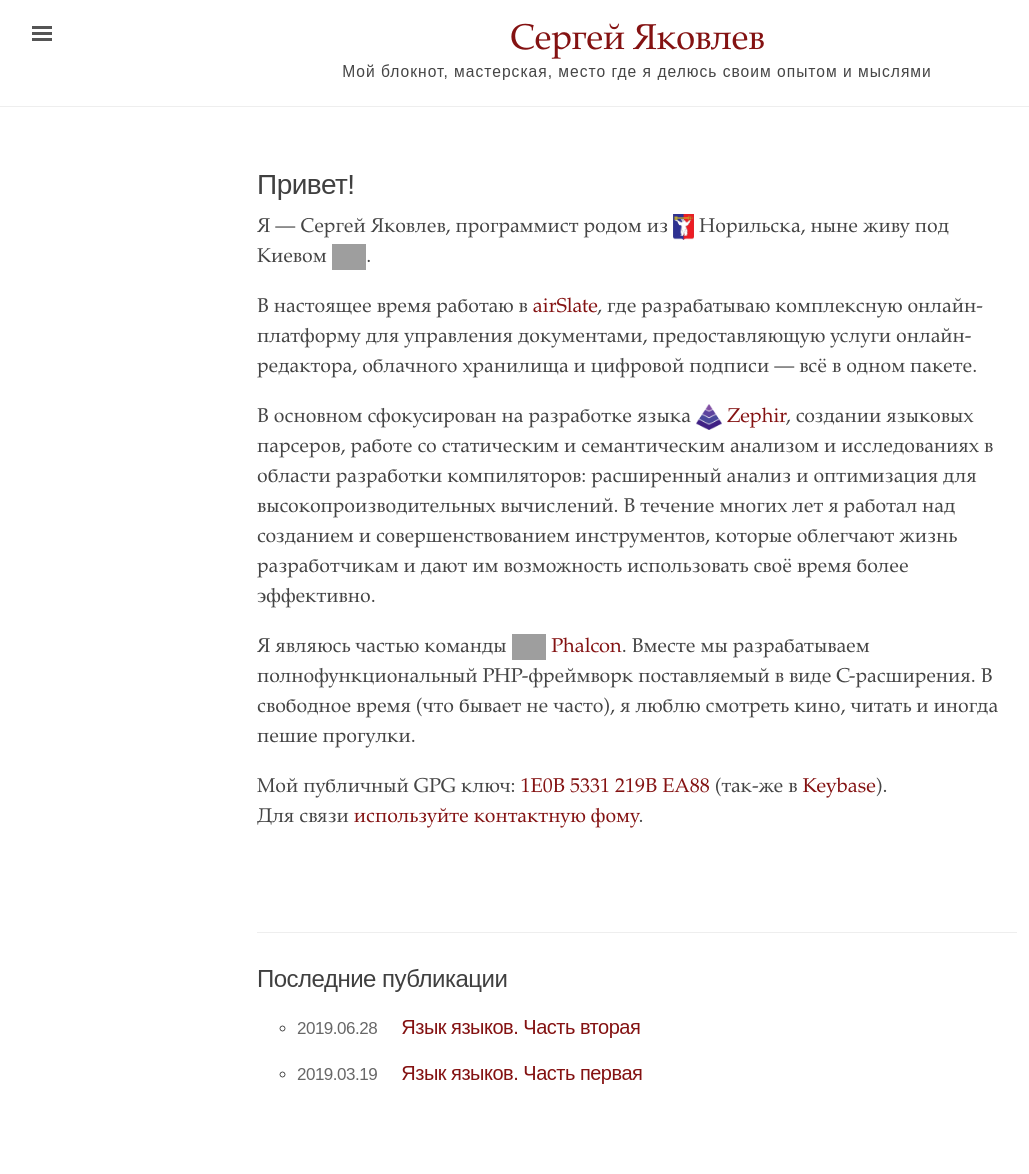
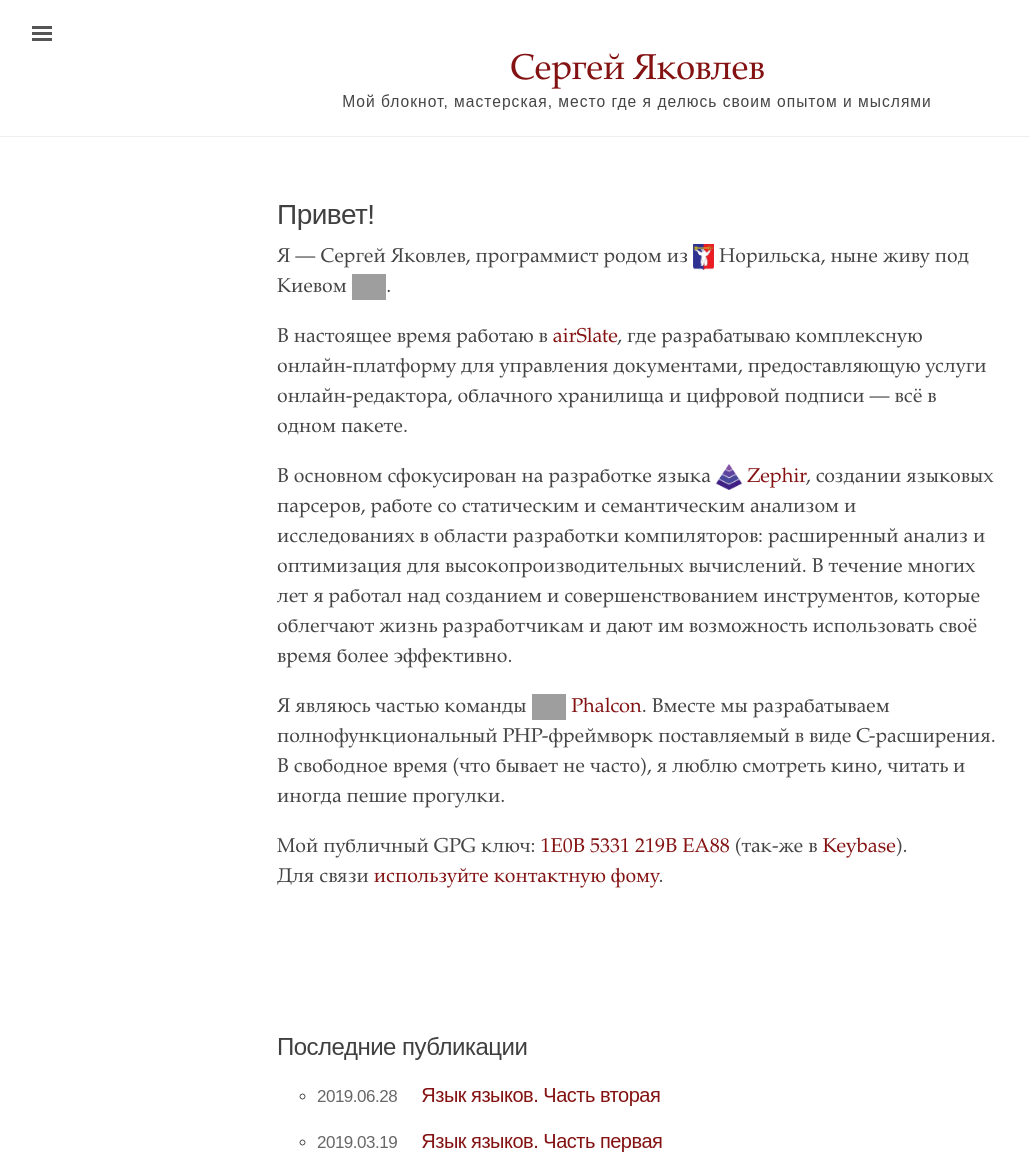
Before and after one commit to sergeyklay/blog, a Jekyll site: the page built from _pages/about.html, in a window 1280 px wide. Shown: the whole page, without its empty margins (3-1032 px from the left). Built offline with Jekyll 4.4.1, drawn with Linux system fonts in a browser that asks for light colours; nearby versions of some CDN libraries; grey boxes are pictures that could not be loaded.

Commit message:
Added reset.scss

```diff
--- a/_sass/_customize.scss
+++ b/_sass/_customize.scss
@@ -1,4 +1,8 @@
 @import "_mixins";
+
+ul, ol {
+  padding-left: 2rem;
+}
 
 .inline-logo {
   height: 1.3em;
--- /dev/null
+++ b/_sass/_reset.scss
@@ -0,0 +1,128 @@
+// - - - - - - - - - - - - - - - - - -
+// Reset
+// - - - - - - - - - - - - - - - - - -
+
+@import "_mixins";
+
+html, body, div, span, applet, object, iframe,
+h1, h2, h3, h4, h5, h6, p, blockquote, pre, hr, a,
+abbr, address, cite, code, del, dfn, em, img,
+ins, kbd, q, s, samp, small, strong, sub, sup, tt,
+var, b, u, i, dl, dt, dd, ol, ul, li, fieldset, form,
+label, legend, table, caption, tbody, tfoot,
+thead, tr, th, td, article, aside, canvas, details,
+figcaption, figure, footer, header, hgroup, menu,
+nav, section, summary, time, mark, audio, video {
+  margin: 0;
+  padding: 0;
+}
+
+article, aside, details, figcaption, figure, footer,
+header, hgroup, menu, nav, section {
+  display: block;
+}
+
+h1, h2, h3, h4, h5, h6 {
+  font-size: 100%;
+}
+
+table {
+  border-collapse: collapse;
+  border-spacing: 0;
+}
+
+strong, b, mark {
+  font-weight: 700;
+  font-style: inherit;
+}
+
+em, i, cite, q, address, dfn, var {
+  font-style: italic;
+  font-weight: inherit;
+}
+
+abbr[title],dfn[title] {
+  cursor: help;
+  border-bottom: 1px dotted;
+}
+
+ins {
+  border-bottom: 1px solid;
+}
+
+a, u, ins {
+  text-decoration: none;
+}
+
+del, s {
+  text-decoration: line-through;
+}
+
+pre, code, samp, kbd {
+  font-family: monospace;
+}
+
+small {
+  font-size: .75em;
+}
+
+img {
+  border: 0;
+  font-style: italic;
+}
+
+input, select, option, optgroup, textarea {
+  font: inherit;
+}
+
+* {
+  @include box-sizing (border-box);
+  margin: 0;
+  padding: 0;
+}
+
+article, aside, details, figcaption, figure, footer,
+header, hgroup, nav, section {
+  display: block;
+}
+
+audio[controls], canvas, video {
+  display: inline-block;
+  *display: inline;
+  *zoom: 1;
+}
+
+html {
+  font-size: 100%;
+  -webkit-overflow-scrolling: touch;
+  -webkit-tap-highlight-color: rgba(0, 0, 0, 0);
+  -webkit-text-size-adjust: 100%;
+  -ms-text-size-adjust: 100%;
+}
+
+body {
+  margin: 0;
+  text-rendering: optimizeLegibility;
+}
+
+img {
+  border: 0;
+  -ms-interpolation-mode: bicubic;
+  display: block;
+}
+
+img, object, embed {
+  max-width: 100%;
+  height: auto;
+}
+
+input {
+  @include appearance(none);
+}
+
+header, footer, section {
+	position: relative;
+	float: left;
+	clear: both;
+	width: 100%;
+}
--- a/assets/css/style.scss
+++ b/assets/css/style.scss
@@ -1,5 +1,6 @@
 ---
 sitemap: false
+layout: null
 ---
 
 /* Common Variables */
@@ -16,6 +17,10 @@
 $heading-color: #404040;
 $link-color: #841212;
 
+// - - - - - - - - - - Foundations
+
+@import "_reset";
+
 // - - - - - - - - - - Global styles
 
 @import "_ed";
```
